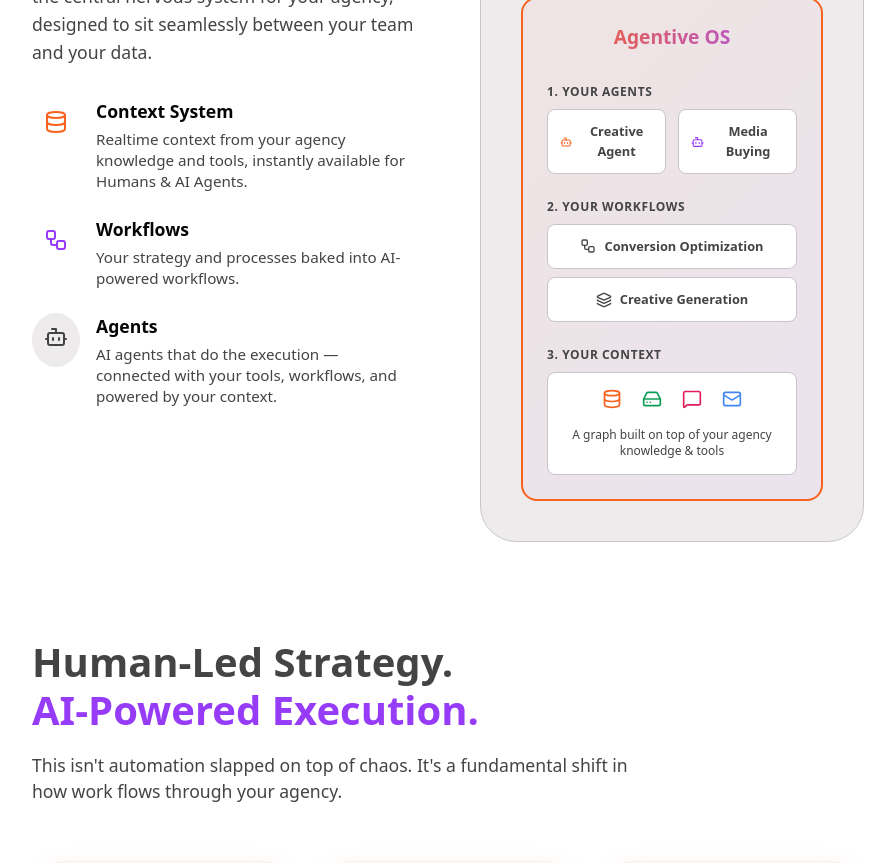
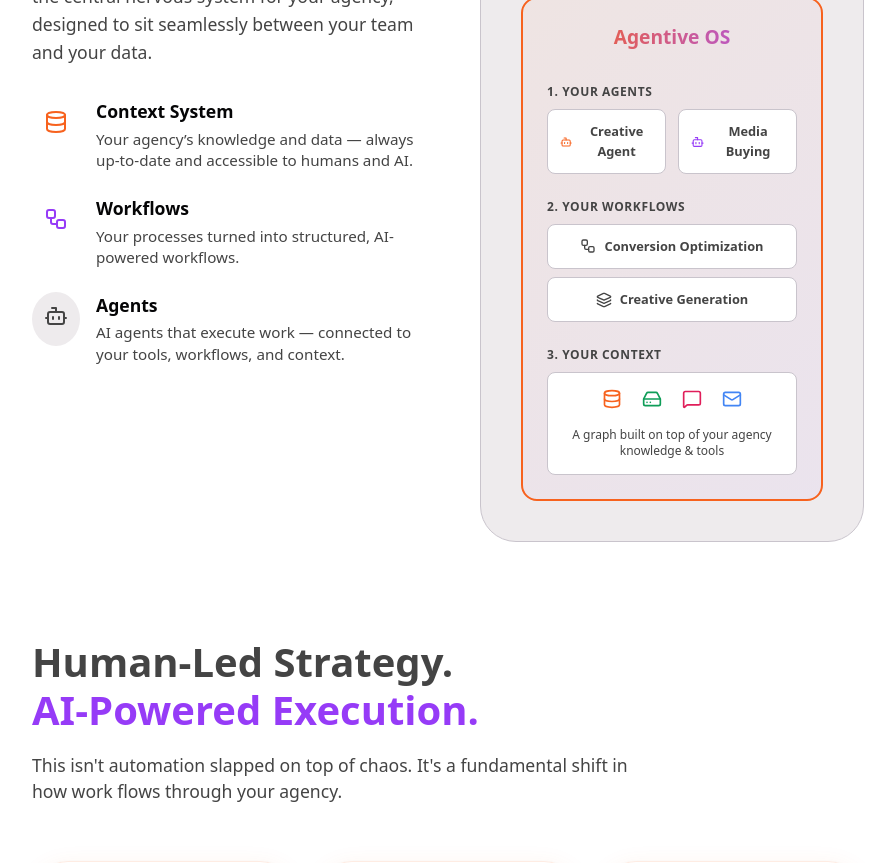
Before and after one commit to somwebster/agentive-os-landing-page, a React (Vite) app: page / in a window 1280 px wide. Shown: the part 2100-2963 px from the top of the page, without its empty margins (320-1215 px from the left). Built offline with nearby package versions, Linux system fonts and the light colour scheme; a web font is replaced by a local one.

Commit message:
Copy: Refine bullet points in OperationalLayer section

```diff
--- a/src/components/OperationalLayer.tsx
+++ b/src/components/OperationalLayer.tsx
@@ -22,7 +22,7 @@
               </div>
               <div>
                 <strong style={{ display: 'block', color: 'var(--neutral-900)', fontSize: '1.1rem', marginBottom: '0.25rem' }}>Context System</strong>
-                <span style={{ color: 'var(--neutral-700)', fontSize: '0.95rem', lineHeight: 1.4, display: 'block' }}>Realtime context from your agency knowledge and tools, instantly available for Humans & AI Agents.</span>
+                <span style={{ color: 'var(--neutral-700)', fontSize: '0.95rem', lineHeight: 1.4, display: 'block' }}>Your agency’s knowledge and data — always up-to-date and accessible to humans and AI.</span>
               </div>
             </li>
             <li style={{ display: 'flex', alignItems: 'flex-start', gap: '1rem' }}>
@@ -31,7 +31,7 @@
               </div>
               <div>
                 <strong style={{ display: 'block', color: 'var(--neutral-900)', fontSize: '1.1rem', marginBottom: '0.25rem' }}>Workflows</strong>
-                <span style={{ color: 'var(--neutral-700)', fontSize: '0.95rem', lineHeight: 1.4, display: 'block' }}>Your strategy and processes baked into AI-powered workflows.</span>
+                <span style={{ color: 'var(--neutral-700)', fontSize: '0.95rem', lineHeight: 1.4, display: 'block' }}>Your processes turned into structured, AI-powered workflows.</span>
               </div>
             </li>
             <li style={{ display: 'flex', alignItems: 'flex-start', gap: '1rem' }}>
@@ -40,7 +40,7 @@
               </div>
               <div>
                 <strong style={{ display: 'block', color: 'var(--neutral-900)', fontSize: '1.1rem', marginBottom: '0.25rem' }}>Agents</strong>
-                <span style={{ color: 'var(--neutral-700)', fontSize: '0.95rem', lineHeight: 1.4, display: 'block' }}>AI agents that do the execution — connected with your tools, workflows, and powered by your context.</span>
+                <span style={{ color: 'var(--neutral-700)', fontSize: '0.95rem', lineHeight: 1.4, display: 'block' }}>AI agents that execute work — connected to your tools, workflows, and context.</span>
               </div>
             </li>
           </ul>
```
